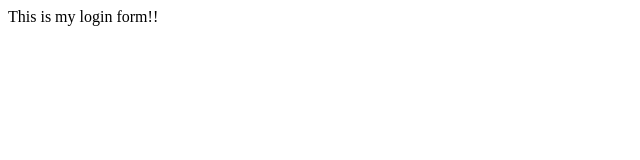
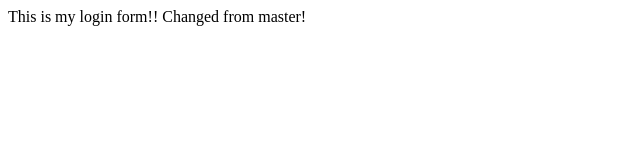
Before and after one commit to lkboy7z/myappsample, a plain HTML site: page login.html in a window 1280 px wide. Shown: the whole page, without its empty margins (0-640 px from the left). Drawn offline with Linux system fonts and the light colour scheme.

Commit message:
Update login.html

```diff
--- a/login.html
+++ b/login.html
@@ -6,7 +6,7 @@
   <body>
 
     This is my login form!!
-
+    Changed from master!
 
   </body>
 </html>
```
